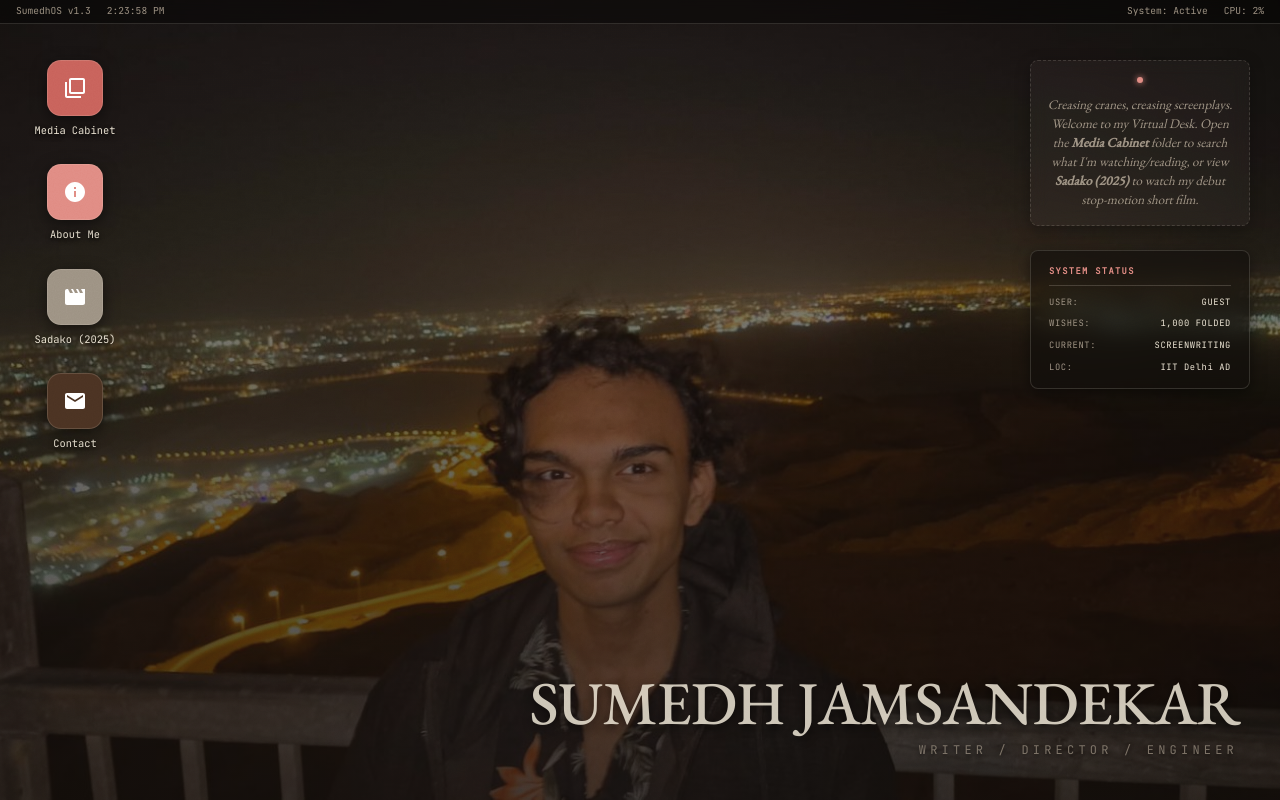
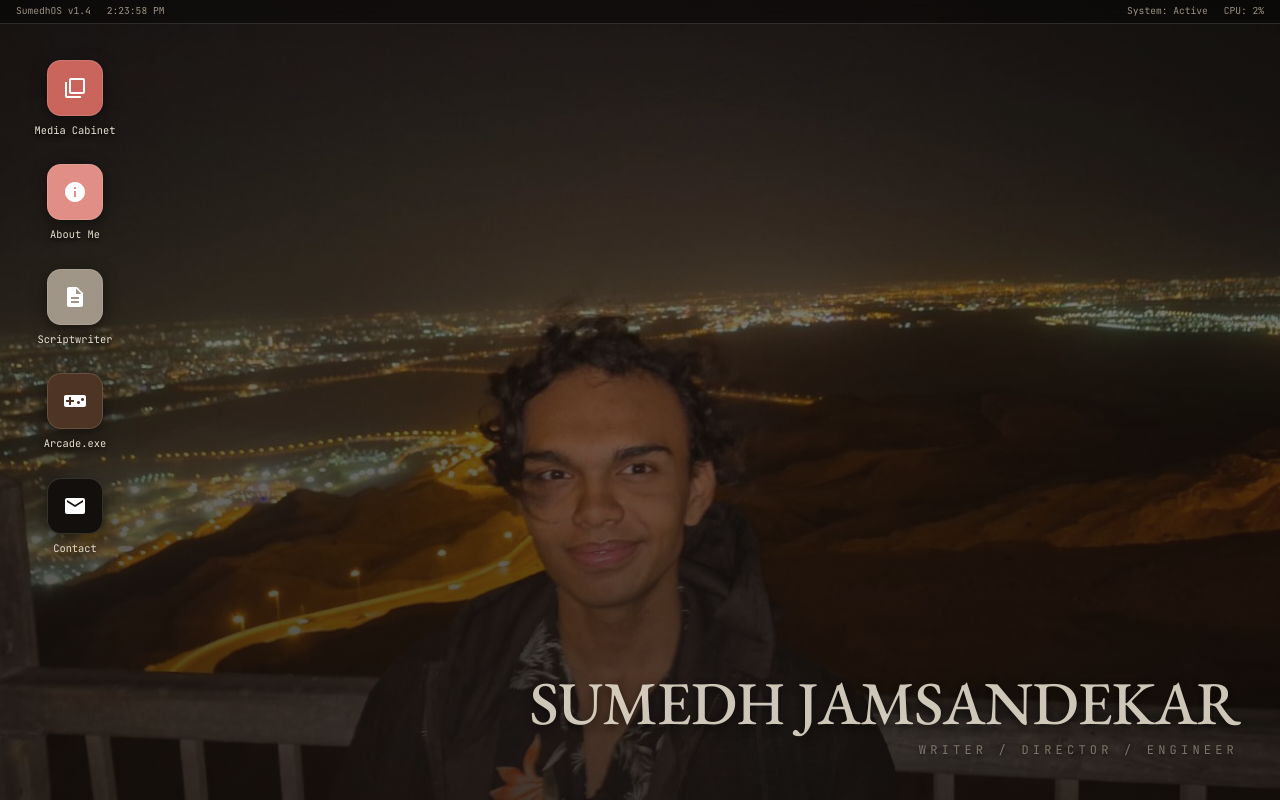
Before and after one commit to Bane2007/sumedh, a React (Vite) app: page / in a window 1280 px wide. Built offline with nearby package versions, Linux system fonts and the light colour scheme; grey boxes are pictures that could not be loaded.

Commit message:
feat: improve movie card visual quality, remove wood shelves, add scriptwriter and retro arcade snake game apps, and remove temporary desktop text widgets

```diff
--- a/src/App.jsx
+++ b/src/App.jsx
@@ -9,14 +9,14 @@ const generateGenericCover = (title, year) => {
     <svg xmlns="http://www.w3.org/2000/svg" viewBox="0 0 200 300" width="100%" height="100%">
       <defs>
         <linearGradient id="grad-${hash}" x1="0%" y1="0%" x2="100%" y2="100%">
-          <stop offset="0%" style="stop-color:hsl(${hue}, 25%, 20%);stop-opacity:1" />
-          <stop offset="100%" style="stop-color:hsl(${(hue + 40) % 360}, 30%, 8%);stop-opacity:1" />
+          <stop offset="0%" style="stop-color:hsl(${hue}, 20%, 15%);stop-opacity:1" />
+          <stop offset="100%" style="stop-color:hsl(${(hue + 40) % 360}, 25%, 6%);stop-opacity:1" />
         </linearGradient>
       </defs>
       <rect width="100%" height="100%" fill="url(#grad-${hash})" />
-      <rect x="10" y="10" width="180" height="280" fill="none" stroke="rgba(236,228,211,0.1)" stroke-width="1.5" />
-      <text x="50%" y="42%" dominant-baseline="middle" text-anchor="middle" font-family="'EB Garamond', Georgia, serif" font-size="64" fill="rgba(236,228,211,0.2)" font-weight="500">${initial}</text>
-      <text x="50%" y="82%" dominant-baseline="middle" text-anchor="middle" font-family="'JetBrains Mono', monospace" font-size="10" fill="rgba(236,228,211,0.4)" letter-spacing="0.1em">${year || 'N/A'}</text>
+      <rect x="8" y="8" width="184" height="284" fill="none" stroke="rgba(236,228,211,0.06)" stroke-width="1" />
+      <text x="50%" y="45%" dominant-baseline="middle" text-anchor="middle" font-family="'EB Garamond', Georgia, serif" font-size="72" fill="rgba(236,228,211,0.18)" font-weight="500">${initial}</text>
+      <text x="50%" y="85%" dominant-baseline="middle" text-anchor="middle" font-family="'JetBrains Mono', monospace" font-size="9" fill="rgba(236,228,211,0.35)" letter-spacing="0.1em">${year || 'N/A'}</text>
     </svg>
   `;
 };
@@ -35,6 +35,159 @@ const renderStars = (rating) => {
   const starsStr = '★'.repeat(starsCount) + '☆'.repeat(5 - starsCount);
   return <span className="rating-stars">{starsStr} <span style={{ fontSize: '0.62rem', opacity: 0.65 }}>({score}/10)</span></span>;
 };
+
+// Playable Retro Arcade Game (Snake)
+function RetroArcade() {
+  const [gridSize] = useState(16);
+  const [snake, setSnake] = useState([{ x: 8, y: 8 }]);
+  const [food, setFood] = useState({ x: 4, y: 4 });
+  const [direction, setDirection] = useState({ x: 0, y: -1 });
+  const [score, setScore] = useState(0);
+  const [highScore, setHighScore] = useState(0);
+  const [gameOver, setGameOver] = useState(false);
+  const [isPaused, setIsPaused] = useState(true);
+  const gameInterval = useRef(null);
+
+  useEffect(() => {
+    const handleKeyDown = (e) => {
+      if (['ArrowUp', 'KeyW'].includes(e.code) && direction.y === 0) {
+        setDirection({ x: 0, y: -1 });
+        setIsPaused(false);
+      } else if (['ArrowDown', 'KeyS'].includes(e.code) && direction.y === 0) {
+        setDirection({ x: 0, y: 1 });
+        setIsPaused(false);
+      } else if (['ArrowLeft', 'KeyA'].includes(e.code) && direction.x === 0) {
+        setDirection({ x: -1, y: 0 });
+        setIsPaused(false);
+      } else if (['ArrowRight', 'KeyD'].includes(e.code) && direction.x === 0) {
+        setDirection({ x: 1, y: 0 });
+        setIsPaused(false);
+      }
+    };
+    window.addEventListener('keydown', handleKeyDown);
+    return () => window.removeEventListener('keydown', handleKeyDown);
+  }, [direction]);
+
+  useEffect(() => {
+    if (gameOver || isPaused) return;
+
+    gameInterval.current = setInterval(() => {
+      setSnake((prevSnake) => {
+        const head = prevSnake[0];
+        const newHead = {
+          x: (head.x + direction.x + gridSize) % gridSize,
+          y: (head.y + direction.y + gridSize) % gridSize
+        };
+
+        if (prevSnake.some(segment => segment.x === newHead.x && segment.y === newHead.y)) {
+          setGameOver(true);
+          return prevSnake;
+        }
+
+        const newSnake = [newHead, ...prevSnake];
+
+        if (newHead.x === food.x && newHead.y === food.y) {
+          setScore(s => {
+            const next = s + 10;
+            if (next > highScore) setHighScore(next);
+            return next;
+          });
+          let nextFood;
+          do {
+            nextFood = {
+              x: Math.floor(Math.random() * gridSize),
+              y: Math.floor(Math.random() * gridSize)
+            };
+          } while (newSnake.some(segment => segment.x === nextFood.x && segment.y === nextFood.y));
+          setFood(nextFood);
+        } else {
+          newSnake.pop();
+        }
+
+        return newSnake;
+      });
+    }, 110);
+
+    return () => clearInterval(gameInterval.current);
+  }, [direction, food, gameOver, isPaused]);
+
+  const resetGame = () => {
+    setSnake([{ x: 8, y: 8 }]);
+    setFood({ x: 4, y: 4 });
+    setDirection({ x: 0, y: -1 });
+    setScore(0);
+    setGameOver(false);
+    setIsPaused(true);
+  };
+
+  return (
+    <div className="arcade-game mono">
+      <div className="arcade-score">
+        <span>SCORE: {score}</span>
+        <span>HIGH: {highScore}</span>
+      </div>
+      <div className="arcade-grid">
+        {Array.from({ length: gridSize * gridSize }).map((_, idx) => {
+          const x = idx % gridSize;
+          const y = Math.floor(idx / gridSize);
+          const isSnake = snake.some(segment => segment.x === x && segment.y === y);
+          const isHead = snake[0].x === x && snake[0].y === y;
+          const isFood = food.x === x && food.y === y;
+
+          return (
+            <div
+              key={idx}
+              className={`arcade-cell ${isSnake ? 'snake' : ''} ${isHead ? 'head' : ''} ${isFood ? 'food' : ''}`}
+            />
+          );
+        })}
+      </div>
+      {gameOver && (
+        <div className="arcade-overlay">
+          <p>GAME OVER</p>
+          <button className="arcade-btn" onClick={resetGame}>PLAY AGAIN</button>
+        </div>
+      )}
+      {isPaused && !gameOver && (
+        <div className="arcade-overlay">
+          <p>PRESS ARROWS OR WASD TO START</p>
+        </div>
+      )}
+    </div>
+  );
+}
+
+// Retro Typewriter / Screenplay Notepad
+function Scriptwriter() {
+  const [text, setText] = useState(
+    `EXT. COLD COURTYARD - NIGHT\n\nPaper cranes flutter across the desk, illuminated by terminal glow.\n\nSUMEDH (V.O.)\nCreases make the crane... but words fold the universe.`
+  );
+
+  const insertElement = (type) => {
+    let tag = "";
+    if (type === "character") tag = "\n\nSUMEDH\n";
+    else if (type === "dialogue") tag = "(softly)\nDialogue here...\n";
+    else if (type === "action") tag = "\n\nAction block here...";
+
+    setText(prev => prev + tag);
+  };
+
+  return (
+    <div className="script-writer">
+      <div className="writer-controls mono">
+        <button onClick={() => insertElement('character')}>+ CHARACTER</button>
+        <button onClick={() => insertElement('dialogue')}>+ DIALOGUE</button>
+        <button onClick={() => insertElement('action')}>+ ACTION</button>
+      </div>
+      <textarea
+        className="writer-textarea courier"
+        value={text}
+        onChange={(e) => setText(e.target.value)}
+        placeholder="Start typing script details..."
+      />
+    </div>
+  );
+}
 
 // Draggable Window Component
 function OSWindow({ id, title, width, height, onClose, zIndex, onFocus, children, defaultPos }) {
@@ -57,7 +210,6 @@ function OSWindow({ id, title, width, height, onClose, zIndex, onFocus, children
 
   const handleMouseDown = (e) => {
     if (isMaximized) return; // Disable drag if maximized
-    // Only drag on header bar click, not on close button or content
     if (e.target.classList.contains('window-header') || e.target.classList.contains('window-title')) {
       setIsDragging(true);
       dragStart.current = {
@@ -278,7 +430,6 @@ function App() {
     }
   };
 
-  // Dynamic wallpaper setup using user portrait with dark editorial styling
   const wallpaperStyle = {
     backgroundImage: `linear-gradient(rgba(18, 14, 11, 0.45), rgba(18, 14, 11, 0.78)), url(${import.meta.env.BASE_URL}assets/img/portrait.jpg)`,
     backgroundSize: 'cover',
@@ -291,7 +442,7 @@ function App() {
       {/* Top Status Bar */}
       <div className="status-bar">
         <div className="status-left">
-          <span>SumedhOS v1.3</span>
+          <span>SumedhOS v1.4</span>
           <span>{currentTime}</span>
         </div>
         <div className="status-right">
@@ -307,11 +458,12 @@ function App() {
         <div className="bg-cranes__crane bg-cranes__crane--c"></div>
       </div>
 
-      {/* Main Desktop Space with Custom Portrait Wallpaper */}
+      {/* Main Desktop Space with Portrait Wallpaper */}
       <div className="desktop" style={wallpaperStyle}>
 
         {/* Desktop Shortcuts (App Icons on screen) */}
         <div className="desktop-shortcuts">
+          {/* Media Cabinet Shortcut */}
           <div
             className="shortcut-item"
             onClick={() => openWindow('cabinet', 'Media Cabinet', 1080, 680)}
@@ -325,9 +477,10 @@ function App() {
             <span className="shortcut-label">Media Cabinet</span>
           </div>
 
+          {/* About Me Shortcut */}
           <div
             className="shortcut-item"
-            onClick={() => openWindow('about', 'About Me', 580, 480)}
+            onClick={() => openWindow('about', 'About Me', 680, 480)}
             title="Biographical details and technical profile"
           >
             <div className="shortcut-icon" style={{ backgroundColor: '#e08a82' }}>
@@ -338,25 +491,41 @@ function App() {
             <span className="shortcut-label">About Me</span>
           </div>
 
+          {/* Mini-app: Scriptwriter Shortcut */}
           <div
             className="shortcut-item"
-            onClick={() => openWindow('sadako', 'Sadako (2025)', 850, 620)}
-            title="Details on the award-winning stop-motion film"
+            onClick={() => openWindow('scriptwriter', 'Screenwriter (Draft)', 560, 440)}
+            title="Interactive typewriter screenplay scratchpad"
           >
             <div className="shortcut-icon" style={{ backgroundColor: '#9c9182' }}>
               <svg width="24" height="24" viewBox="0 0 24 24" fill="white">
-                <path d="M18 4l2 4h-3l-2-4h-2l2 4h-3l-2-4H8l2 4H7L5 4H4c-1.1 0-1.99.9-1.99 2L2 18c0 1.1.9 2 2 2h16c1.1 0 2-.9 2-2V4h-4z"/>
+                <path d="M14 2H6c-1.1 0-1.99.9-1.99 2L4 20c0 1.1.89 2 1.99 2H18c1.1 0 2-.9 2-2V8l-6-6zm2 16H8v-2h8v2zm0-4H8v-2h8v2zm-3-5V3.5L18.5 9H13z"/>
               </svg>
             </div>
-            <span className="shortcut-label">Sadako (2025)</span>
+            <span className="shortcut-label">Scriptwriter</span>
           </div>
 
+          {/* Mini-app: Retro Arcade Shortcut */}
+          <div
+            className="shortcut-item"
+            onClick={() => openWindow('arcade', 'Arcade Game (.exe)', 380, 480)}
+            title="Play retro Snake game"
+          >
+            <div className="shortcut-icon" style={{ backgroundColor: '#4a3222' }}>
+              <svg width="24" height="24" viewBox="0 0 24 24" fill="white">
+                <path d="M21 6H3c-1.1 0-2 .9-2 2v8c0 1.1.9 2 2 2h18c1.1 0 2-.9 2-2V8c0-1.1-.9-2-2-2zm-10 7H8v3H6v-3H3v-2h3V8h2v3h3v2zm4.5 2c-.83 0-1.5-.67-1.5-1.5s.67-1.5 1.5-1.5 1.5.67 1.5 1.5-.67 1.5-1.5 1.5zm4-3c-.83 0-1.5-.67-1.5-1.5s.67-1.5 1.5-1.5 1.5.67 1.5 1.5-.67 1.5-1.5 1.5z"/>
+              </svg>
+            </div>
+            <span className="shortcut-label">Arcade.exe</span>
+          </div>
+
+          {/* Contact Shortcut */}
           <div
             className="shortcut-item"
             onClick={() => openWindow('contact', 'Contact Links', 420, 220)}
             title="External portfolios, social networks and profiles"
           >
-            <div className="shortcut-icon" style={{ backgroundColor: '#4a3222' }}>
+            <div className="shortcut-icon" style={{ backgroundColor: '#120e0b' }}>
               <svg width="24" height="24" viewBox="0 0 24 24" fill="white">
                 <path d="M20 4H4c-1.1 0-1.99.9-1.99 2L2 18c0 1.1.9 2 2 2h16c1.1 0 2-.9 2-2V6c0-1.1-.9-2-2-2zm0 4l-8 5-8-5V6l8 5 8-5v2z"/>
               </svg>
@@ -369,28 +538,6 @@ function App() {
         <div className="desktop-brand">
           <div className="brand-title">SUMEDH JAMSANDEKAR</div>
           <div className="brand-subtitle mono">WRITER / DIRECTOR / ENGINEER</div>
-        </div>
-
-        {/* NEW STUFF: Interactive Desktop Widgets */}
-        <div className="desktop-widgets">
-          {/* Welcome Scratchpad Sticky Note */}
-          <div className="widget-sticky">
-            <div className="widget-sticky__pin"></div>
-            <p className="widget-sticky__body">
-              Creasing cranes, creasing screenplays. Welcome to my Virtual Desk.
-              Open the <strong>Media Cabinet</strong> folder to search what I'm watching/reading,
-              or view <strong>Sadako (2025)</strong> to watch my debut stop-motion short film.
-            </p>
-          </div>
-
-          {/* Monospaced System Status Monitor */}
-          <div className="widget-monitor mono">
-            <div className="widget-monitor__header">SYSTEM STATUS</div>
-            <div className="widget-monitor__row"><span>USER:</span><span>GUEST</span></div>
-            <div className="widget-monitor__row"><span>WISHES:</span><span>1,000 FOLDED</span></div>
-            <div className="widget-monitor__row"><span>CURRENT:</span><span>SCREENWRITING</span></div>
-            <div className="widget-monitor__row"><span>LOC:</span><span>IIT Delhi AD</span></div>
-          </div>
         </div>
 
         {/* Windows Rendering */}
@@ -642,7 +789,7 @@ function App() {
             {win.id === 'about' && (
               <div className="about-window-content" style={{ padding: '0.5rem 1rem' }}>
                 <p className="about__body" style={{ fontSize: '1.15rem', lineHeight: 1.6, marginBottom: '2rem' }}>
-                  I&rsquo;m a second-year Energy Engineering student at IIT Delhi Abu Dhabi. Most of my spare time goes to writing. <em>Sadako</em> (2025) was the first short film I finished. When I&rsquo;m not at a script, I&rsquo;ve got a movie on, a show running, or a game I&rsquo;m halfway through. I read in between.
+                  I&rsquo;m a second-year Energy Engineering student at IIT Delhi Abu Dhabi. Most of my spare time goes to writing. When I&rsquo;m not at a script, I&rsquo;ve got a movie on, a show running, or a game I&rsquo;m halfway through. I read in between.
                 </p>
                 <div style={{ display: 'grid', gridTemplateColumns: '1fr 1fr', gap: '2rem' }}>
                   <div>
@@ -656,7 +803,7 @@ function App() {
                   <div>
                     <h3 className="roles__subhead" style={{ margin: 0, fontSize: '0.95rem' }}>competitions</h3>
                     <ul className="roles__list" style={{ marginTop: '0.75rem', gap: '0.75rem' }}>
-                      <li style={{ fontSize: '0.88rem' }}><span className="mono" style={{ fontSize: '0.8rem' }}>2025:</span> Best Audio, Best Storytelling, Audience Choice &middot; University Film Festival (<em>Sadako</em>)</li>
+                      <li style={{ fontSize: '0.88rem' }}><span className="mono" style={{ fontSize: '0.8rem' }}>2025:</span> Best Audio, Best Storytelling, Audience Choice &middot; University Film Festival</li>
                       <li style={{ fontSize: '0.88rem' }}><span className="mono" style={{ fontSize: '0.8rem' }}>2026:</span> 2nd Place, Hyperloop &middot; TRYST</li>
                       <li style={{ fontSize: '0.88rem' }}><span className="mono" style={{ fontSize: '0.8rem' }}>2026:</span> 2nd Place, Titan &middot; TRYST</li>
                       <li style={{ fontSize: '0.88rem' }}><span className="mono" style={{ fontSize: '0.8rem' }}>2026:</span> 3rd Place, Casecation &middot; TRYST</li>
@@ -666,36 +813,11 @@ function App() {
               </div>
             )}
 
-            {/* SADAKO WINDOW CONTENT */}
-            {win.id === 'sadako' && (
-              <div className="sadako-window-content">
-                <div className="sadako__grid" style={{ gap: '1.5rem' }}>
-                  <figure className="sadako__poster" style={{ position: 'static' }}>
-                    <img src="assets/img/poster.jpg" alt="Sadako poster" />
-                  </figure>
-                  <div className="sadako__info">
-                    <p className="sadako__title" style={{ fontSize: '1.8rem', margin: 0 }}><span className="smallcaps">Sadako</span> <span className="sadako__year">(2025)</span></p>
-                    <blockquote className="sadako__logline" style={{ margin: '1rem 0', fontSize: '0.85rem' }}>
-                      A young girl who loves origami sits down with a single sheet of paper and begins to fold. With every careful crease, a quiet stop-motion story takes shape, one about perseverance, hope, and wishes made on paper.
-                    </blockquote>
-                    <p className="sadako__credit" style={{ fontSize: '0.78rem' }}><span className="mono">a film by</span> Sumedh Jamsandekar &middot; Evan Tobias &middot; Joel Jobi</p>
+            {/* SCRIPTWRITER WINDOW CONTENT */}
+            {win.id === 'scriptwriter' && <Scriptwriter />}
 
-                    <p className="sadako__awards mono" style={{ fontSize: '0.7rem', borderTop: '1px solid var(--glass-border)', borderBottom: '1px solid var(--glass-border)', padding: '0.5rem 0', margin: '1rem 0' }}>
-                      <span>Best Audio</span> &middot; <span>Best Storytelling</span> &middot; <span>Audience Choice</span><br />
-                      <span className="dim">University Film Festival 2025</span>
-                    </p>
-
-                    <div className="sadako__buttons" style={{ display: 'flex', gap: '0.75rem', marginTop: '1rem' }}>
-                      <a className="btn btn--filled" href="https://www.youtube.com/watch?v=bSUdWw-3dmE" target="_blank" rel="noopener" style={{ fontSize: '0.75rem', padding: '0.4rem 0.8rem' }}>
-                        <svg viewBox="0 0 24 24" width="12" height="12" fill="currentColor" aria-hidden="true" style={{ marginRight: '4px' }}><path d="M8 5v14l11-7z"/></svg>
-                        Watch on YouTube
-                      </a>
-                      <a className="btn btn--ghost" href="https://www.imdb.com/title/tt39732610/" target="_blank" rel="noopener" style={{ fontSize: '0.75rem', padding: '0.4rem 0.8rem' }}>View on IMDb</a>
-                    </div>
-                  </div>
-                </div>
-              </div>
-            )}
+            {/* ARCADE WINDOW CONTENT */}
+            {win.id === 'arcade' && <RetroArcade />}
 
             {/* CONTACT WINDOW CONTENT */}
             {win.id === 'contact' && (
--- a/src/index.css
+++ b/src/index.css
@@ -1199,14 +1199,13 @@ section, .colophon {
 }
 .movie-grid {
   display: grid;
-  grid-template-columns: repeat(auto-fill, minmax(105px, 1fr));
-  gap: 2.8rem 1.4rem;
+  grid-template-columns: repeat(auto-fill, minmax(128px, 1fr));
+  gap: 1.8rem 1.2rem;
   overflow-y: auto;
-  padding: 1.5rem 1rem;
+  padding: 1.2rem 1rem;
   width: 100%;
   height: 100%;
 }
-/* Scrollbar */
 .movie-grid::-webkit-scrollbar {
   width: 6px;
 }
@@ -1286,20 +1285,9 @@ section, .colophon {
   opacity: 0;
   animation: cardEntrance 500ms cubic-bezier(0.16, 1, 0.3, 1) forwards;
 }
-/* Fixed 3D wood shelf under each card */
+/* Fixed 3D wood shelf under each card (removed for flat layout) */
 .grid-item-card::after {
-  content: '';
-  position: absolute;
-  bottom: -14px;
-  left: -12px;
-  right: -12px;
-  height: 9px;
-  background: linear-gradient(to bottom, #301f14, #120b07);
-  border-top: 1px solid #4a3222;
-  border-bottom: 2px solid #000;
-  border-radius: 2px;
-  box-shadow: 0 4px 6px rgba(0,0,0,0.7);
-  z-index: 1;
+  display: none;
 }
 /* Outer container layering */
 .grid-item-card:hover,
@@ -1314,24 +1302,22 @@ section, .colophon {
   position: relative;
   background: var(--paper-deep);
   border: 1px solid var(--hairline);
-  border-radius: 3px;
+  border-radius: 6px;
   overflow: hidden;
-  transform-style: preserve-3d;
-  transform: perspective(600px) rotateX(4deg);
   transition: transform 300ms cubic-bezier(0.16, 1, 0.3, 1), border-color 200ms ease, box-shadow 300ms ease;
-  box-shadow: 0 8px 16px rgba(0, 0, 0, 0.65);
-  z-index: 2; /* Sit on top of shelf */
+  box-shadow: 0 6px 14px rgba(0, 0, 0, 0.6);
+  z-index: 2;
 }
 .grid-item-card:hover .card-inner,
 .grid-item-card:focus-visible .card-inner,
 .grid-item-card.selected .card-inner {
-  transform: perspective(600px) rotateX(0deg) translateY(-12px) scale(1.05);
+  transform: translateY(-8px) scale(1.04);
   border-color: var(--oxblood-soft);
-  box-shadow: 0 16px 32px rgba(0, 0, 0, 0.9), 0 0 10px rgba(156, 145, 130, 0.2);
+  box-shadow: 0 12px 24px rgba(0, 0, 0, 0.85), 0 0 10px rgba(156, 145, 130, 0.15);
 }
 .grid-item-card.selected .card-inner {
   border-color: #ffb300; /* Gold seal border */
-  box-shadow: 0 0 15px rgba(255, 179, 0, 0.6), 0 16px 32px rgba(0, 0, 0, 0.9);
+  box-shadow: 0 0 12px rgba(255, 179, 0, 0.45), 0 12px 24px rgba(0, 0, 0, 0.85);
 }
 .card-poster-img {
   width: 100%;
@@ -1959,84 +1945,163 @@ body.theme-contact {
   }
 }
 
-/* === DESKTOP WIDGETS === */
-.desktop-widgets {
+/* === MINI APP: SCRIPTWRITER === */
+.window--scriptwriter .window-content {
+  padding: 0;
+  display: flex;
+  flex-direction: column;
+  background: #110e0b;
+}
+
+.script-writer {
+  display: flex;
+  flex-direction: column;
+  height: 100%;
+  width: 100%;
+}
+
+.writer-controls {
+  display: flex;
+  gap: 10px;
+  padding: 10px;
+  background: rgba(236, 228, 211, 0.03);
+  border-bottom: 1px solid var(--glass-border);
+}
+
+.writer-controls button {
+  background: var(--paper);
+  border: 1px solid var(--glass-border);
+  color: var(--ink-soft);
+  font-size: 0.6rem;
+  padding: 4px 10px;
+  border-radius: 4px;
+  cursor: pointer;
+  transition: all 0.2s ease;
+}
+
+.writer-controls button:hover {
+  border-color: var(--oxblood-soft);
+  color: var(--ink);
+  background: var(--paper-deep);
+}
+
+.writer-textarea {
+  flex: 1;
+  width: 100%;
+  height: 100%;
+  border: none;
+  background: transparent;
+  color: var(--ink);
+  font-family: 'Courier New', Courier, monospace;
+  font-size: 0.85rem;
+  line-height: 1.6;
+  padding: 20px;
+  resize: none;
+  outline: none;
+}
+
+/* === MINI APP: RETRO ARCADE (SNAKE) === */
+.window--arcade .window-content {
+  padding: 0;
+  background: #050806;
+}
+
+.arcade-game {
+  display: flex;
+  flex-direction: column;
+  align-items: center;
+  justify-content: center;
+  height: 100%;
+  width: 100%;
+  padding: 20px;
+  color: #39ff14; /* Phosphor green */
+  text-shadow: 0 0 4px rgba(57, 255, 20, 0.5);
+  position: relative;
+}
+
+.arcade-score {
+  display: flex;
+  width: 100%;
+  justify-content: space-between;
+  font-size: 0.8rem;
+  margin-bottom: 12px;
+  letter-spacing: 0.1em;
+}
+
+.arcade-grid {
+  display: grid;
+  grid-template-columns: repeat(16, 1fr);
+  width: 100%;
+  max-width: 320px;
+  aspect-ratio: 1;
+  background: #020403;
+  border: 2px solid #1a3014;
+  box-shadow: inset 0 0 10px rgba(0,0,0,0.9), 0 0 15px rgba(26, 48, 20, 0.3);
+}
+
+.arcade-cell {
+  background: transparent;
+  border: 1px solid rgba(57, 255, 20, 0.03);
+}
+
+.arcade-cell.snake {
+  background: #39ff14;
+  box-shadow: 0 0 6px #39ff14;
+  border-radius: 2px;
+}
+
+.arcade-cell.head {
+  background: #adff2f;
+  box-shadow: 0 0 8px #adff2f;
+}
+
+.arcade-cell.food {
+  background: #ff3914;
+  box-shadow: 0 0 8px #ff3914;
+  border-radius: 50%;
+  animation: food-glow 1s ease-in-out infinite alternate;
+}
+
+@keyframes food-glow {
+  from { transform: scale(0.9); filter: brightness(1); }
+  to { transform: scale(1.1); filter: brightness(1.3); }
+}
+
+.arcade-overlay {
   position: absolute;
-  top: 60px;
-  right: 30px;
+  inset: 0;
+  background: rgba(2, 4, 3, 0.92);
   display: flex;
   flex-direction: column;
-  gap: 24px;
-  z-index: 5;
-}
-
-.widget-sticky {
-  background: rgba(236, 228, 211, 0.04);
-  border: 1px dashed var(--glass-border);
-  padding: 16px;
-  border-radius: 8px;
-  width: 220px;
-  box-shadow: 0 4px 15px rgba(0,0,0,0.3);
-  position: relative;
-  backdrop-filter: blur(8px);
-}
-
-.widget-sticky__pin {
-  width: 6px;
-  height: 6px;
-  border-radius: 50%;
-  background: var(--oxblood-soft);
-  margin: 0 auto 12px auto;
-  box-shadow: 0 0 6px var(--oxblood-soft);
-}
-
-.widget-sticky__body {
-  font-family: var(--serif);
-  font-size: 0.82rem;
-  font-style: italic;
-  color: var(--ink-soft);
-  line-height: 1.45;
+  align-items: center;
+  justify-content: center;
+  gap: 15px;
+  z-index: 10;
+  text-align: center;
+}
+
+.arcade-overlay p {
+  font-size: 0.9rem;
+  letter-spacing: 0.15em;
   margin: 0;
-  text-align: center;
-}
-
-.widget-monitor {
-  background: rgba(18, 14, 11, 0.65);
-  border: 1px solid var(--glass-border);
-  backdrop-filter: blur(10px);
-  padding: 14px 18px;
-  border-radius: 8px;
-  box-shadow: 0 4px 15px rgba(0,0,0,0.5);
-  width: 220px;
-  display: flex;
-  flex-direction: column;
-  gap: 8px;
-}
-
-.widget-monitor__header {
-  font-size: 0.55rem;
-  letter-spacing: 0.15em;
-  color: var(--oxblood-soft);
-  border-bottom: 1px solid var(--hairline);
-  padding-bottom: 6px;
-  margin-bottom: 2px;
-  font-weight: bold;
-}
-
-.widget-monitor__row {
-  display: flex;
-  justify-content: space-between;
-  font-size: 0.55rem;
-  color: var(--ink-soft);
-}
-
-.widget-monitor__row span:last-child {
-  color: var(--ink);
-}
-
-/* Hide widgets on mobile for layout breathing space */
-@media (max-width: 768px) {
-  .desktop-widgets {
-    display: none;
-  }
-}
+}
+
+.arcade-btn {
+  background: #020403;
+  border: 1px solid #39ff14;
+  color: #39ff14;
+  font-family: var(--mono);
+  font-size: 0.65rem;
+  padding: 6px 12px;
+  cursor: pointer;
+  text-shadow: 0 0 4px rgba(57, 255, 20, 0.5);
+  box-shadow: 0 0 8px rgba(57, 255, 20, 0.2);
+  transition: all 0.2s ease;
+}
+
+.arcade-btn:hover {
+  background: #39ff14;
+  color: #020403;
+  text-shadow: none;
+  box-shadow: 0 0 12px #39ff14;
+}
```
